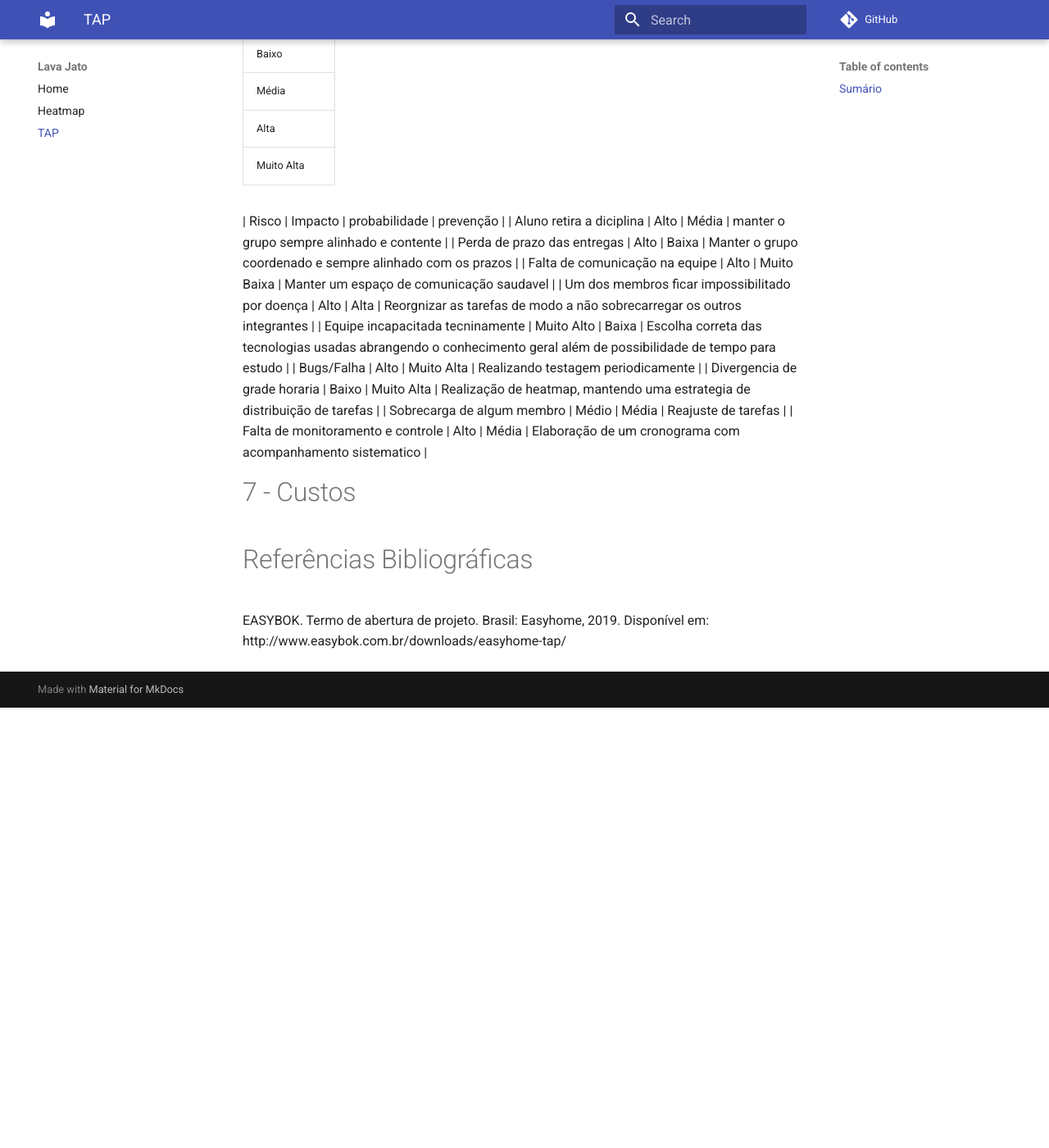
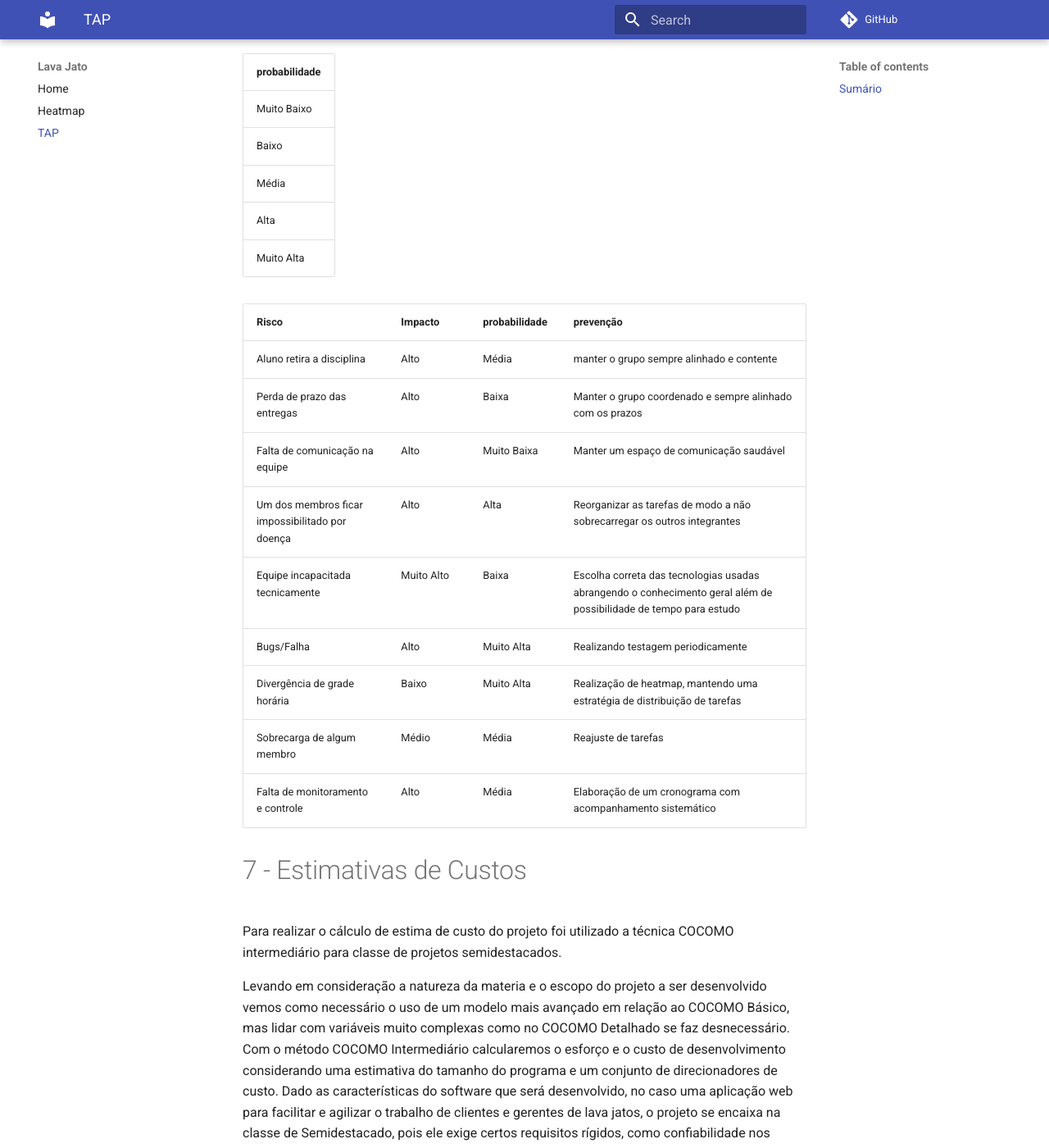
Before and after one commit to UnBArqDsw2021-2/2021.2_G2_Ki-Limpinho, an MkDocs documentation site: the page built from docs/tap.md, in a window 1280 px wide and 1400 px high, scrolled down 2505 px. Shown: the whole window at 82% size. Built offline with MkDocs 1.6.1 and Material for MkDocs 9.7.7, drawn with Linux system fonts in a browser that asks for light colours; comment, search, counter and statistics services are not loaded; before the commit the page ends 3368 px from its top, so only the background shows below that; some of the changed text lies outside the part shown.

Commit message:
Adicionar Estimativas e custos e corrigir Riscos #31
co-authored-by: Caio Martins @linktocaio
co-authored-by: Lucas Lima @mibasFerraz
co-authored-by: Yuri Alves @yuriAlves5

```diff
--- a/docs/tap.md
+++ b/docs/tap.md
@@ -12,10 +13,12 @@
 4. [Requisitos de alto nível](#4---requisitos-de-alto-nível)
 5. [Restrições](#5---restrições)
 6. [Riscos](#6---riscos)
+7. [Estimativas de Custos](#7---estimatives-de-custos)
+8. [Referências Bibliográficas](#8---referencias-bibliográficas)
 
 # 1 - Introdução
 
-Esse documento possui o intuito de apresentar as principais características e traços inciais do projeto **Lava-Jato**, ao final da leitura estará claro a visão inicial do projeto e seus principais pontos de desenvolvimento, e os stakeholders do mesmo.
+Esse documento possui o intuito de apresentar as principais características e traços iniciais do projeto **Lava-Jato**, ao final da leitura estará claro a visão inicial do projeto e seus principais pontos de desenvolvimento, e os stakeholders do mesmo.
 
 # 2 - Descrição do projeto
 
@@ -64,18 +67,111 @@ Nessa etapa é identificada o plano de risco do projeto.No gerenciamento de risc
 | Muito Alta    |
 
 | Risco | Impacto | probabilidade | prevenção |
-| Aluno retira a diciplina | Alto | Média | manter o grupo sempre alinhado e contente |
+| ------------- | ----------- | ----------- | -------- |
+| Aluno retira a disciplina | Alto | Média | manter o grupo sempre alinhado e contente |
 | Perda de prazo das entregas | Alto | Baixa | Manter o grupo coordenado e sempre alinhado com os prazos |
-| Falta de comunicação na equipe | Alto | Muito Baixa | Manter um espaço de comunicação saudavel |
-| Um dos membros ficar impossibilitado por doença | Alto | Alta | Reorgnizar as tarefas de modo a não sobrecarregar os outros integrantes |
-| Equipe incapacitada tecninamente | Muito Alto | Baixa | Escolha correta das tecnologias usadas abrangendo o conhecimento geral além de possibilidade de tempo para estudo |
+| Falta de comunicação na equipe | Alto | Muito Baixa | Manter um espaço de comunicação saudável |
+| Um dos membros ficar impossibilitado por doença | Alto | Alta | Reorganizar as tarefas de modo a não sobrecarregar os outros integrantes |
+| Equipe incapacitada tecnicamente | Muito Alto | Baixa | Escolha correta das tecnologias usadas abrangendo o conhecimento geral além de possibilidade de tempo para estudo |
 | Bugs/Falha | Alto | Muito Alta | Realizando testagem periodicamente |
-| Divergencia de grade horaria | Baixo | Muito Alta | Realização de heatmap, mantendo uma estrategia de distribuição de tarefas |
+| Divergência de grade horária | Baixo | Muito Alta | Realização de heatmap, mantendo uma estratégia de distribuição de tarefas |
 | Sobrecarga de algum membro | Médio | Média | Reajuste de tarefas |
-| Falta de monitoramento e controle | Alto | Média | Elaboração de um cronograma com acompanhamento sistematico |
+| Falta de monitoramento e controle | Alto | Média | Elaboração de um cronograma com acompanhamento sistemático |
 
-# 7 - Custos
+# 7 - Estimativas de Custos
 
-# Referências Bibliográficas
+Para realizar o cálculo de estima de custo do projeto foi utilizado a técnica COCOMO intermediário para classe de projetos semidestacados.
 
-EASYBOK. Termo de abertura de projeto. Brasil: Easyhome, 2019. Disponível em: http://www.easybok.com.br/downloads/easyhome-tap/
+Levando em consideração a natureza da materia e o escopo do projeto a ser desenvolvido vemos como necessário o uso de um modelo mais avançado em relação ao COCOMO Básico, mas lidar com variáveis muito complexas como no COCOMO Detalhado se faz desnecessário. Com o método COCOMO Intermediário calcularemos o esforço e o custo de desenvolvimento considerando uma estimativa do tamanho do programa e um conjunto de direcionadores de custo. Dado as características do software que será desenvolvido, no caso uma aplicação web para facilitar e agilizar o trabalho de clientes e gerentes de lava jatos, o projeto se encaixa na classe de Semidestacado, pois ele exige certos requisitos rígidos, como confiabilidade nos dados cadastrados de clientes e seus carros. Além disso a equipe é composta por uma equipe heterogênea em quesitos como experiência com as tecnologias.
+
+O projeto conta com uma complexidade moderada, mas a utilização de um framework contribuirá para reduzir o tempo de desenvolvimento e a quantidade de linhas de código. No frontend será utilizado React que possui uma organização por componentes e da suporte para uma grande reutilização de código. Para a construção do backend será utilizado NodeJS. A equipe de desenvolvimento estimou que o software a ser produzido deve possuir entre 4500 e 4000 linhas de código sem considerar as bibliotecas adicionais que serão utilizadas para facilitar o desenvolvimento.
+
+Estimativa de Esforço:
+$$
+E = a*S^b*fae
+$$
+onde:
+  E: é o esforço aplicado (em pessoas-mês).
+  S: é o número (estimado) de linhas de código para o projeto (em milhares).
+  a: é um coeficiente fornecido pela tabela de Boehm(1981).
+  b: é um expoente fornecido pela tabela de Boehm(1981).
+  fae: é o Fator de Ajustamento do Esforço, onde é baseado na tabela de Boehm(1981) e a equipe se reuniu para definir os valores para a confeção do fae.
+
+a = 3
+b = 1.12
+fae = 0.6765
+
+S = 4500 LoC ou S = 4.5 KLoC temos:
+
+$$
+E = 3 *4.5^{1.12}* 0.6765
+$$
+$$
+E = 10.94 pessoas/mês
+$$
+
+Para S = 4000 LoC ou S = 4 KLoC temos:
+
+$$
+E = 3 *4^{1.12}* 0.6765
+$$
+$$
+E =  9.59   pessoas/mês
+$$
+Estimativa de Tempo:
+$$
+T = c *E^d
+$$
+onde:
+E: é o esforço aplicado (em pessoas-mês).
+T: é o tempo de desenvolvimento (em meses cronológicos).
+c: é um coeficiente fornecido pela tabela de Boehm(1981).
+d: é um expoente fornecido pela tabela de Boehm(1981).
+
+Para E = 12.31 temos:
+$$
+T = 2.50*12.31 ^{0.35}
+$$
+$$
+T = 6.02  meses
+$$
+Para E = 9.59 temos:
+$$
+T = 2.50* 9.59  ^{0.35}
+$$
+$$
+T = 5.51  meses
+$$
+
+A tabela abaixo foi elaborada em equipe de acordo com a tabela de Bohem(1981) que possui os Multiplicadores de Esforço de Desenvolvimento de Software.
+|Atributos do produto |  |
+| ------------- | ----------- |
+|Confiabilidade exigida do software |1.00|
+|Tamanho do banco de dados | 0.94|
+|Complexidade do produto |0.85|
+
+|Atributos do hardware|  |
+| ------------- | ----------- |
+|Restrição de tempo de execução |1.00|
+|Restrição de memoria |1.00|
+|Volatilidade do ambiente de maquina virtual |0.87|
+|Tempo para completar o ciclo| 1.00|
+
+|Atributos do pessoal|  |
+| ------------- | ----------- |
+|Capacidade do analista| 1.00|
+|Experiencia em aplicações| 1.13|
+|Capacidade do programador| 1.00|
+|Experiencia em maquina virtual| 1.10|
+|Experiencia com a linguagem de programação| 1.00|
+
+|Atributos de projeto|  |
+| ------------- | ----------- |
+|Uso de praticas modernas de programação| 0.91|
+|Uso de ferramentas de software| 0.91|
+|Cronograma exigido do desenvolvimento| 1.04|
+
+# 8 - Referências Bibliográficas
+
+EASYBOK. Termo de abertura de projeto. Brasil: Easyhome, 2019. Disponível em: <http://www.easybok.com.br/downloads/easyhome-tap/>
+MELLER.Maristela.MODELOS PARA ESTIMAR CUSTOS DE SOFTWARE: ESTUDO COMPARATIVO COM SOFTWARES DE PEQUENO PORTE,2002. Disponível em: <https://repositorio.ufsc.br/xmlui/bitstream/handle/123456789/82351/184841.pdf?sequence=1&isAllowed=y>
```
Also changed, not shown: other parts of docs/tap.md (+7 -6 lines).
